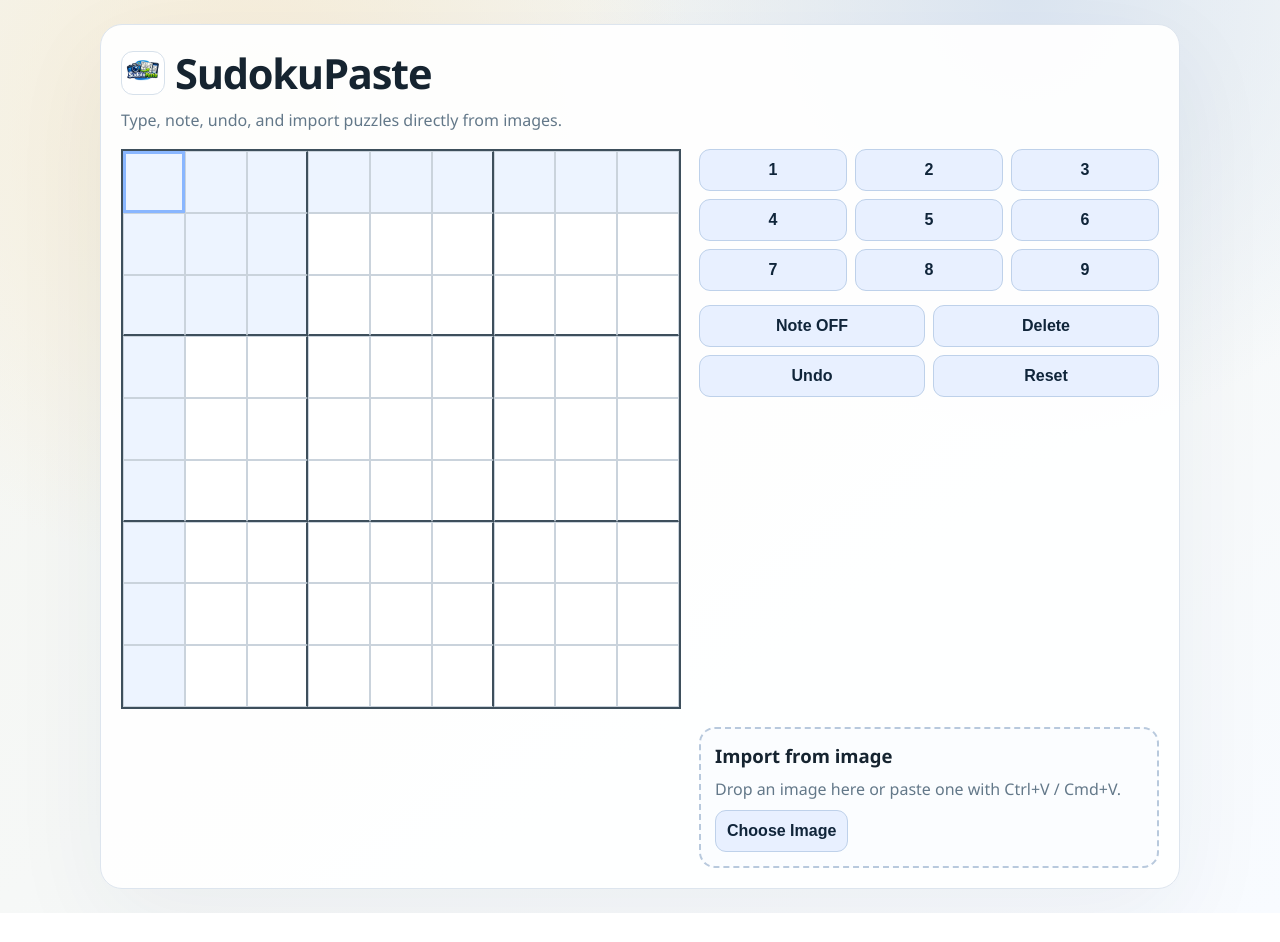
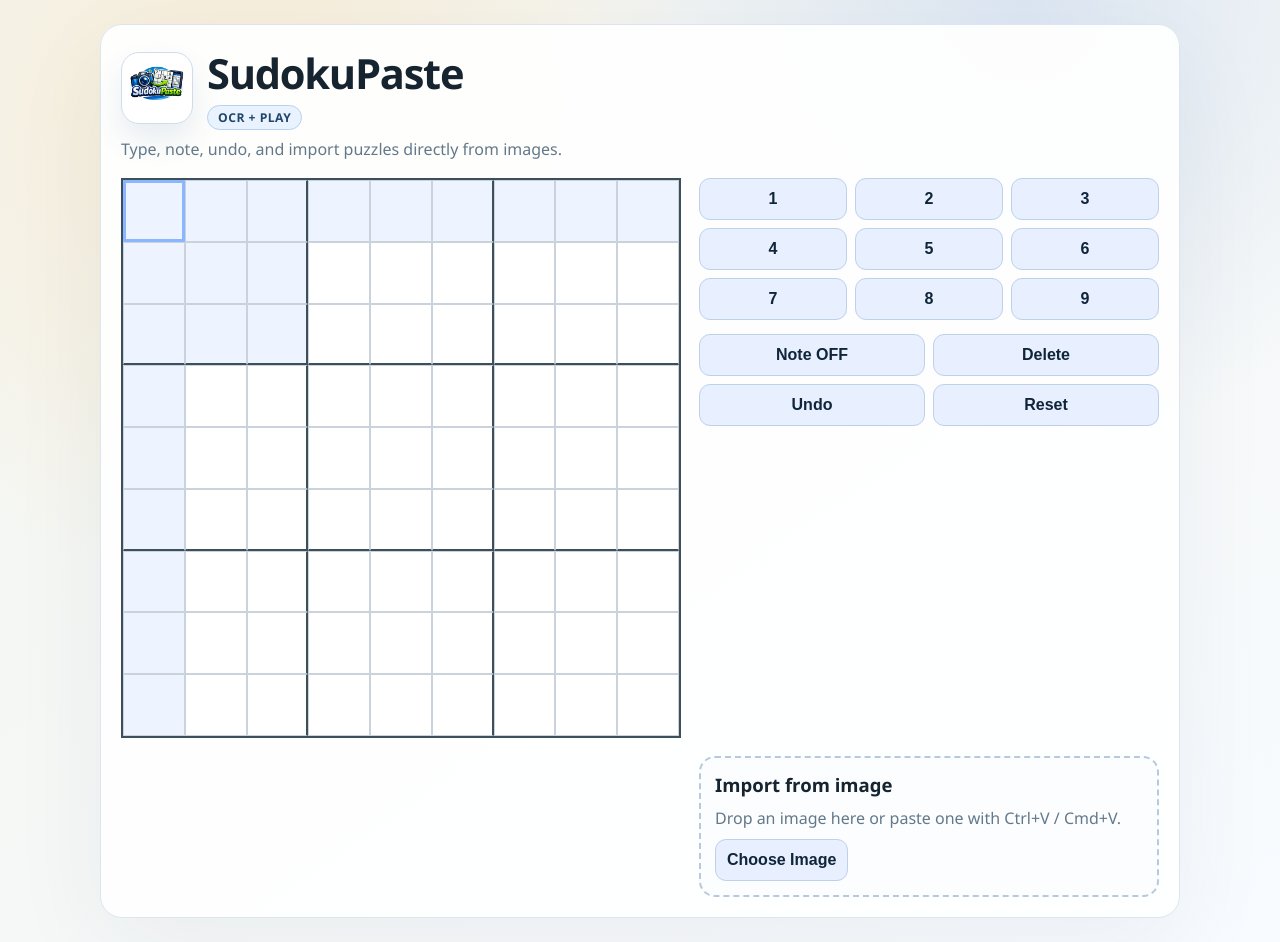
Before and after one commit to wrestlingcarbonapple/PuzzleSnap, a Next.js app: page / in a window 1280 px wide. Before the commit the page ends 913 px from the top, so only its background shows below. Built offline with nearby package versions, Linux system fonts and the light colour scheme.

Commit message:
Enlarge logo and polish header presentation

```diff
--- a/src/app/globals.css
+++ b/src/app/globals.css
@@ -63,15 +63,37 @@ body {
 .title-row {
   display: flex;
   align-items: center;
-  gap: 10px;
+  gap: 14px;
 }
 
 .app-logo {
-  width: 44px;
-  height: 44px;
-  border-radius: 12px;
-  border: 1px solid #d7e1eb;
+  width: 72px;
+  height: 72px;
+  border-radius: 18px;
+  border: 1px solid #d1dcea;
   background: #fff;
+  box-shadow: 0 16px 30px #2755921a;
+}
+
+.title-text {
+  display: flex;
+  flex-direction: column;
+  align-items: flex-start;
+  gap: 4px;
+}
+
+.title-chip {
+  display: inline-flex;
+  align-items: center;
+  padding: 3px 10px;
+  border-radius: 999px;
+  background: #e9f2ff;
+  border: 1px solid #b9d0f2;
+  color: #22456a;
+  font-size: 0.76rem;
+  font-weight: 700;
+  letter-spacing: 0.04em;
+  text-transform: uppercase;
 }
 
 .title-block h1 {
--- a/src/components/SudokuApp.tsx
+++ b/src/components/SudokuApp.tsx
@@ -456,8 +456,11 @@ export default function SudokuApp() {
       <main className="card">
         <div className="title-block">
           <div className="title-row">
-            <NextImage src="/logo.png" alt="SudokuPaste logo" width={44} height={44} className="app-logo" />
-            <h1>SudokuPaste</h1>
+            <NextImage src="/logo.png" alt="SudokuPaste logo" width={72} height={72} className="app-logo" />
+            <div className="title-text">
+              <h1>SudokuPaste</h1>
+              <span className="title-chip">OCR + Play</span>
+            </div>
           </div>
           <p>Type, note, undo, and import puzzles directly from images.</p>
         </div>
```
